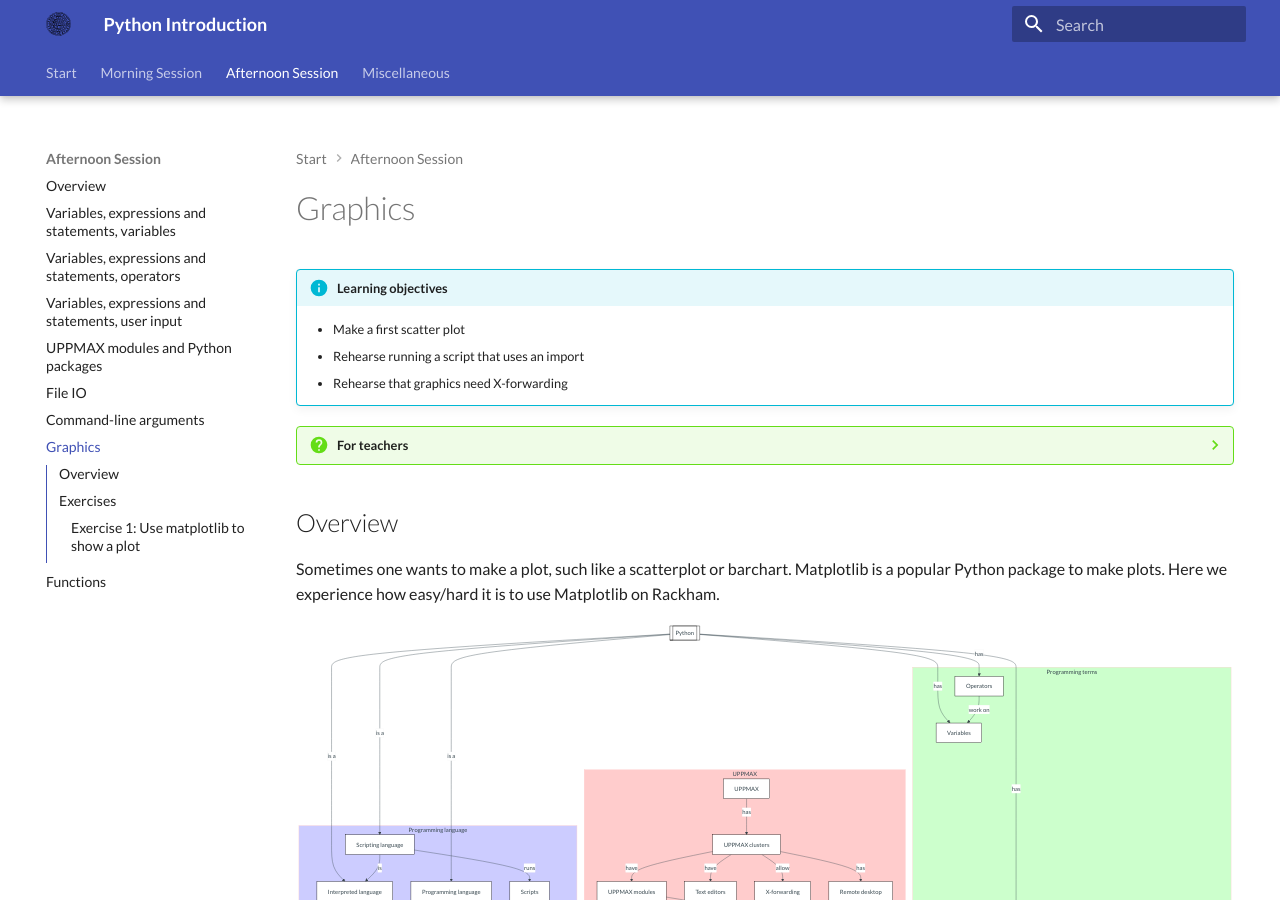
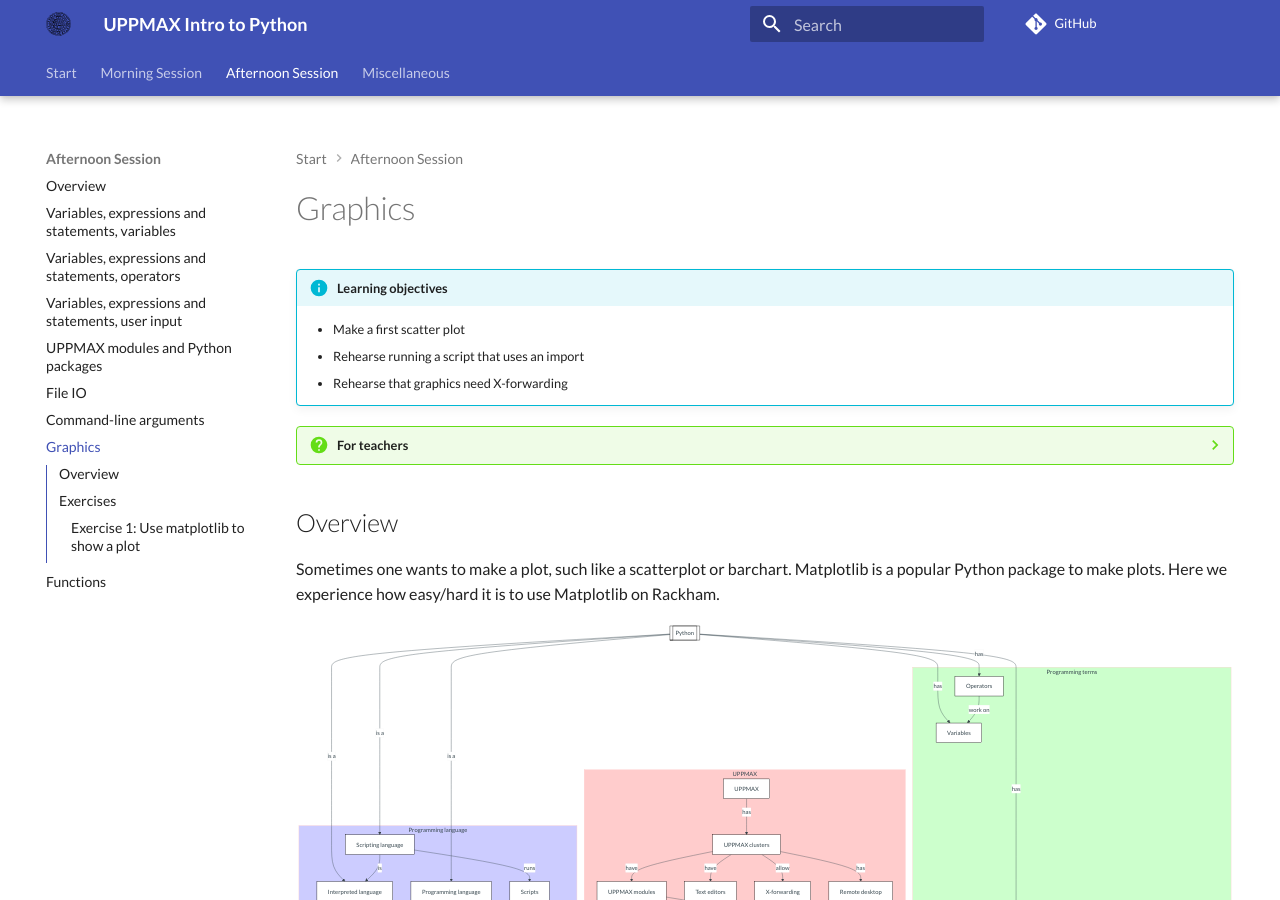
Before and after one commit to UPPMAX/uppmax_intro_python, an MkDocs documentation site: the page built from docs/afternoon_session/graphics.md, in a window 1280 px wide and 900 px high. Built offline with MkDocs 1.6.1 and Material for MkDocs 9.7.7, drawn with Linux system fonts in a browser that asks for light colours; comment, search, counter and statistics services are not loaded.

Commit message:
Link to repo

```diff
--- a/mkdocs.yml
+++ b/mkdocs.yml
@@ -1,4 +1,5 @@
-site_name: Python Introduction
+site_name: UPPMAX Intro to Python
+repo_url: https://github.com/UPPMAX/uppmax_intro_python
 
 nav:
   - Start: index.md
@@ -26,11 +27,10 @@ nav:
 
 theme:
   name: material
-  greetings: Welcome to UPPMAX userguide
+  greetings: Welcome to the UPPMAX Intro Day 4 about Python
   font:
     text: Lato
     code: JetBrains Mono
-
 
   logo: assets/logo.svg
 
```
